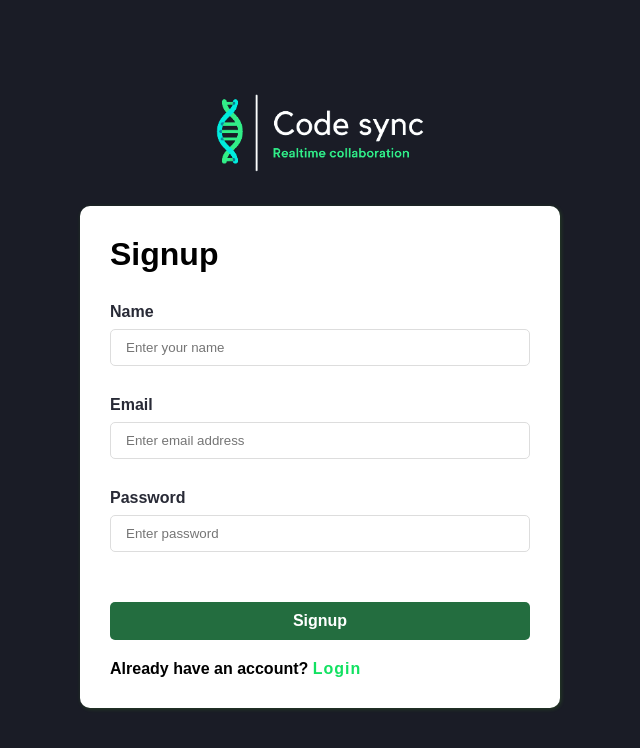
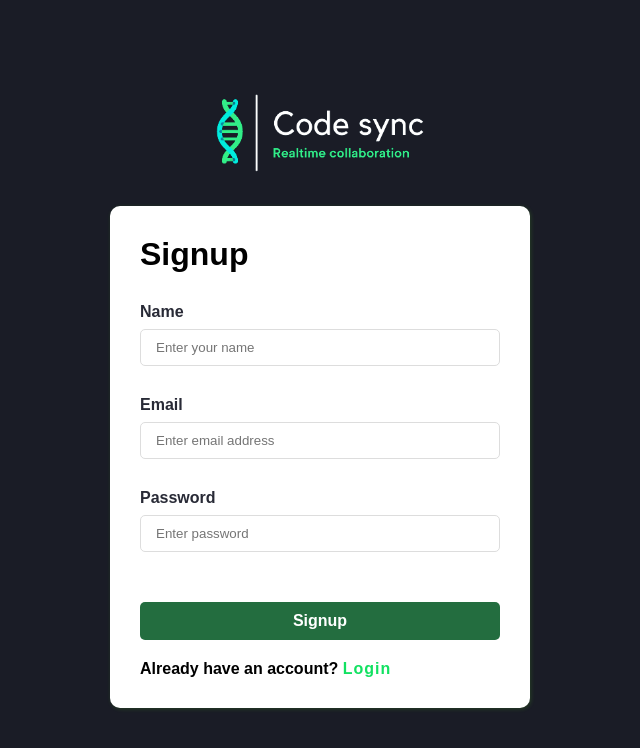
Before and after one commit to Premkumare69/code-synchronization, a React (Create React App) app in the folder client/: page /signup in a window 1280 px wide. Shown: the top 748 px of the page, without its empty margins (320-960 px from the left). Built offline with nearby package versions, Linux system fonts and the light colour scheme; no server answers.

Commit message:
commit 02

```diff
--- a/client/src/components/Auth/Login/login.module.css
+++ b/client/src/components/Auth/Login/login.module.css
@@ -18,7 +18,7 @@
 }
 
 .innerBox {
-  min-width: 480px;
+  min-width: 420px;
   height: fit-content;
   width: fit-content;
   background-color: #fff;
--- a/client/src/components/Auth/signup/signup.module.css
+++ b/client/src/components/Auth/signup/signup.module.css
@@ -18,7 +18,7 @@
 }
 
 .innerBox {
-  min-width: 480px;
+  min-width: 420px;
   height: fit-content;
   width: fit-content;
   background-color: #fff;
```
